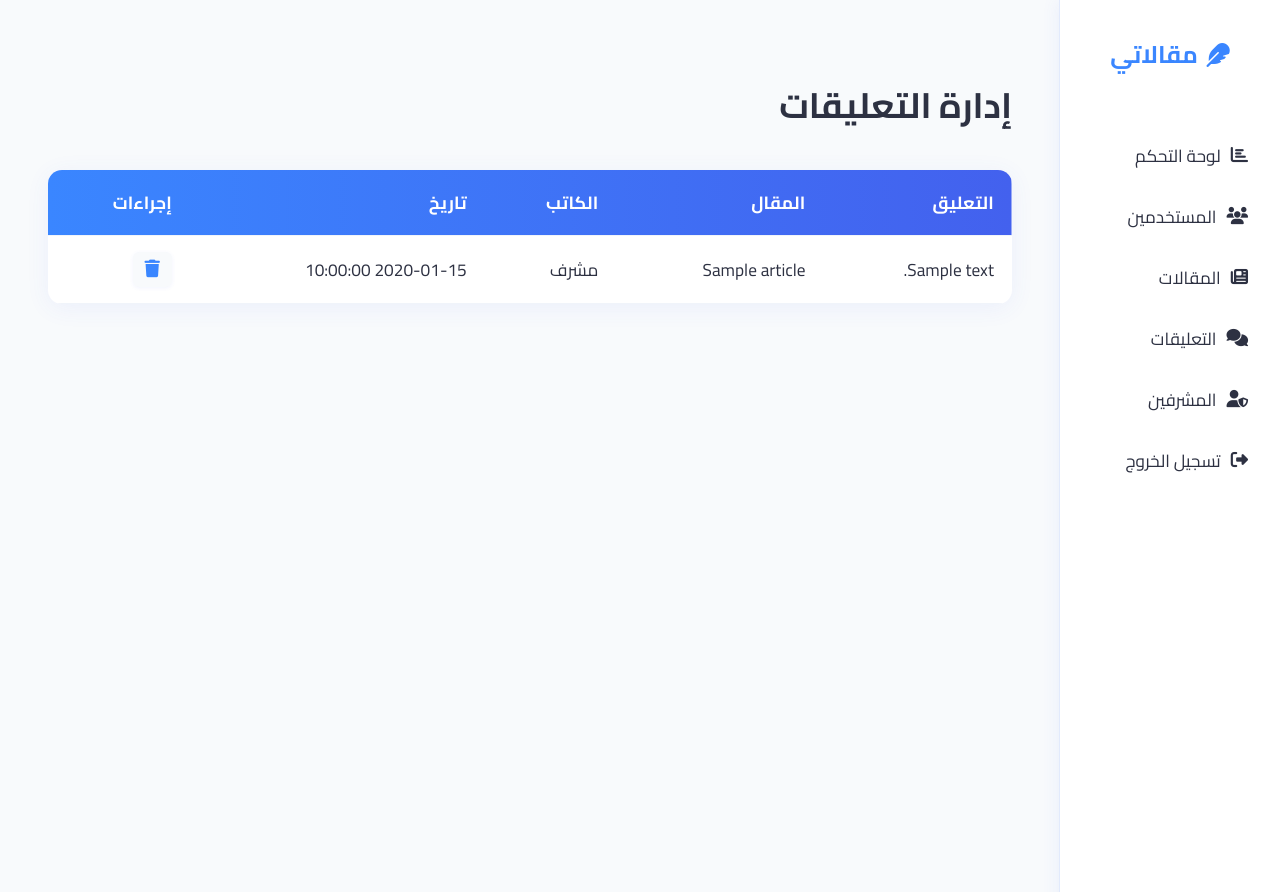
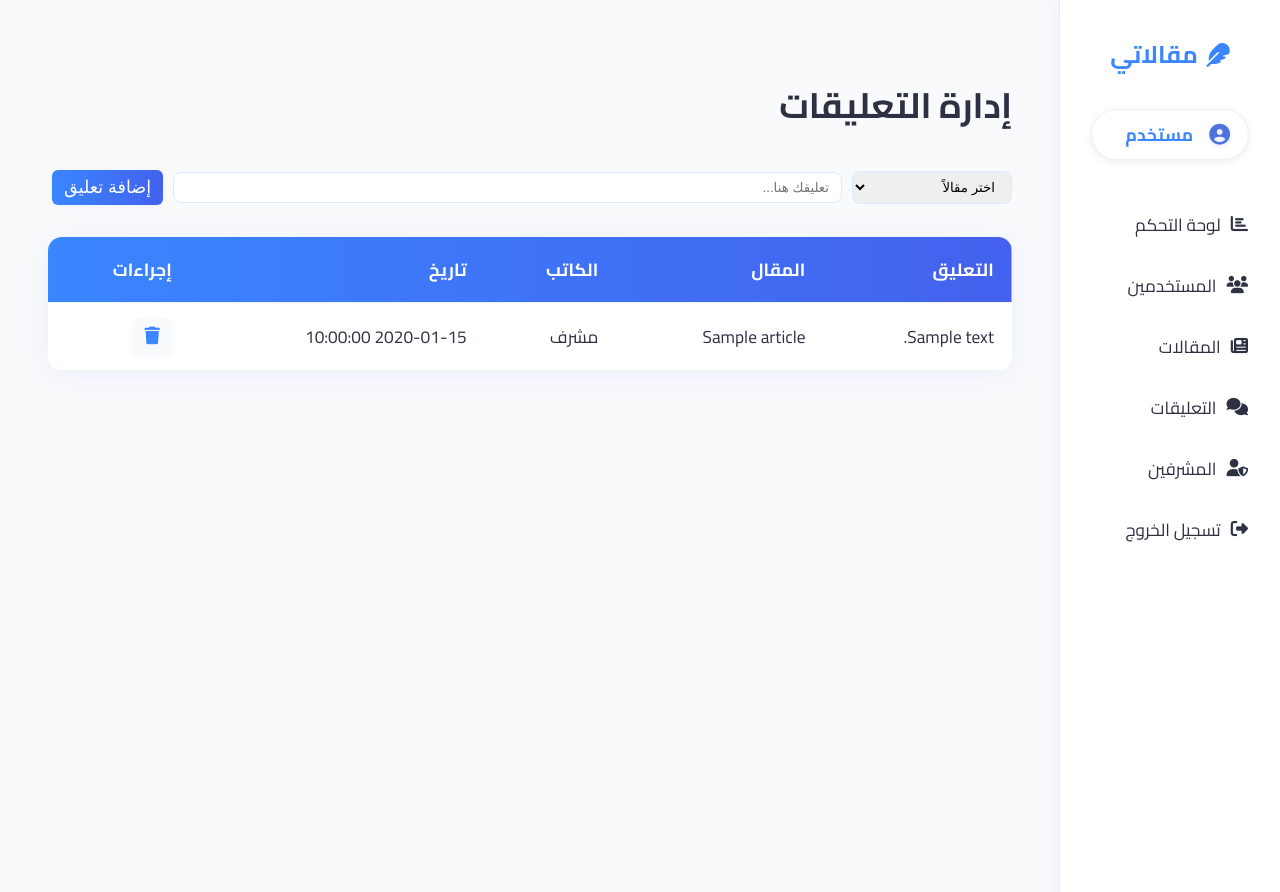
Before and after one commit to mohamedsharshar/article, a PHP site: page /admin/manage_comments.php in a window 1280 px wide. Run offline with PHP 8.4, Linux system fonts and the light colour scheme; tables that the repository leaves empty hold one stand-in row (values such as "Sample post").

Commit message:
Enhance admin panel: update sidebar to display admin username, modify dashboard links for user and admin management, and implement comment management functionality with add and delete options.

```diff
--- a/admin/dashboard.php
+++ b/admin/dashboard.php
@@ -42,10 +42,10 @@ $latest_articles = $pdo->query('SELECT * FROM articles ORDER BY created_at DESC
                     <li><a href="logout.php">تسجيل الخروج</a></li>
                 </ul>
                 <div class="dashboard-actions">
-                    <a href="manage_users.php" class="dashboard-action-btn"><i class="fa fa-users"></i> إدارة المستخدمين</a>
+                    <a href="users.php" class="dashboard-action-btn"><i class="fa fa-users"></i> إدارة المستخدمين</a>
                     <a href="manage_articles.php" class="dashboard-action-btn"><i class="fa fa-newspaper"></i> إدارة المقالات</a>
                     <a href="manage_comments.php" class="dashboard-action-btn"><i class="fa fa-comments"></i> إدارة التعليقات</a>
-                    <a href="manage_admins.php" class="dashboard-action-btn"><i class="fa fa-user-shield"></i> إدارة المشرفين</a>
+                    <a href="admins.php" class="dashboard-action-btn"><i class="fa fa-user-shield"></i> إدارة المشرفين</a>
                 </div>
             </nav>
         </header>
--- a/admin/manage_comments.php
+++ b/admin/manage_comments.php
@@ -1,6 +1,30 @@
 <?php
 session_start();
 require_once '../db.php';
+
+// إضافة تعليق أدمن
+if (isset($_POST['add_comment']) && isset($_POST['article_id'])) {
+    $comment = trim($_POST['comment']);
+    $article_id = intval($_POST['article_id']);
+    if ($comment) {
+        $stmt = $pdo->prepare('INSERT INTO comments (article_id, content, is_admin, admin_id, created_at) VALUES (?, ?, 1, ?, NOW())');
+        $stmt->execute([$article_id, $comment, $_SESSION['admin_id'] ?? null]);
+        header('Location: manage_comments.php?success=1');
+        exit();
+    }
+}
+
+// حذف تعليق
+if (isset($_POST['delete_comment_id'])) {
+    $comment_id = intval($_POST['delete_comment_id']);
+    $pdo->prepare('DELETE FROM comments WHERE id = ?')->execute([$comment_id]);
+    header('Location: manage_comments.php?deleted=1');
+    exit();
+}
+
+// جلب المقالات لاستخدامها في نموذج إضافة تعليق
+$articles_list = $pdo->query('SELECT id, title FROM articles ORDER BY created_at DESC')->fetchAll(PDO::FETCH_ASSOC);
+
 $comments = $pdo->query("SELECT c.*, a.title, IF(is_admin=1,'مشرف','مستخدم') as author_type FROM comments c JOIN articles a ON c.article_id = a.id ORDER BY c.created_at DESC")->fetchAll(PDO::FETCH_ASSOC);
 ?>
 <!DOCTYPE html>
@@ -19,6 +43,19 @@ $comments = $pdo->query("SELECT c.*, a.title, IF(is_admin=1,'مشرف','مستخ
 <?php include 'sidebar.php'; ?>
 <main class="main-content">
     <h1 class="dashboard-title animate__animated animate__fadeInDown">إدارة التعليقات</h1>
+    <!-- نموذج إضافة تعليق أدمن -->
+    <div class="add-comment-admin-modal" style="margin-bottom:24px;">
+        <form action="manage_comments.php" method="post" style="display:flex;gap:10px;align-items:center;flex-wrap:wrap;">
+            <select name="article_id" required style="padding:7px 12px;border-radius:8px;border:1px solid #dbeafe;min-width:160px;">
+                <option value="">اختر مقالاً</option>
+                <?php foreach($articles_list as $art): ?>
+                    <option value="<?= $art['id'] ?>"><?= htmlspecialchars($art['title']) ?></option>
+                <?php endforeach; ?>
+            </select>
+            <input type="text" name="comment" placeholder="تعليقك هنا..." required style="flex:1;padding:7px 12px;border-radius:8px;border:1px solid #dbeafe;">
+            <button type="submit" name="add_comment" class="action-btn" style="background:linear-gradient(90deg,#3a86ff 0%,#4361ee 100%);color:#fff;">إضافة تعليق</button>
+        </form>
+    </div>
     <table class="data-table">
         <thead>
             <tr>
@@ -37,7 +74,10 @@ $comments = $pdo->query("SELECT c.*, a.title, IF(is_admin=1,'مشرف','مستخ
                 <td><?= $comment['author_type'] ?></td>
                 <td><?= htmlspecialchars($comment['created_at']) ?></td>
                 <td>
-                    <button class="action-btn delete-btn"><i class="fa fa-trash"></i></button>
+                    <form method="post" style="display:inline;" onsubmit="return confirm('هل أنت متأكد من حذف هذا التعليق؟');">
+                        <input type="hidden" name="delete_comment_id" value="<?= $comment['id'] ?>">
+                        <button type="submit" class="action-btn delete-btn"><i class="fa fa-trash"></i></button>
+                    </form>
                 </td>
             </tr>
             <?php endforeach; ?>
--- a/admin/sidebar.php
+++ b/admin/sidebar.php
@@ -2,11 +2,25 @@
   <div class="sidebar-logo">
     <i class="fa fa-feather"></i> مقالاتي
   </div>
+  <div class="user-info" style="margin-bottom:18px;">
+    <i class="fa fa-user-circle"></i>
+    <span>
+      <?php
+        if (isset($_SESSION['admin_username'])) {
+          echo htmlspecialchars($_SESSION['admin_username']);
+        } elseif (isset($_SESSION['username'])) {
+          echo htmlspecialchars($_SESSION['username']);
+        } else {
+          echo 'مستخدم';
+        }
+      ?>
+    </span>
+  </div>
   <ul>
     <li><a href="dashboard.php"><i class="fa fa-chart-bar"></i> لوحة التحكم</a></li>
     <li><a href="users.php"><i class="fa fa-users"></i> المستخدمين</a></li>
-    <li><a href="articles.php"><i class="fa fa-newspaper"></i> المقالات</a></li>
-    <li><a href="comments.php"><i class="fa fa-comments"></i> التعليقات</a></li>
+    <li><a href="manage_articles.php"><i class="fa fa-newspaper"></i> المقالات</a></li>
+    <li><a href="manage_comments.php"><i class="fa fa-comments"></i> التعليقات</a></li>
     <li><a href="admins.php"><i class="fa fa-user-shield"></i> المشرفين</a></li>
     <li><a href="logout.php"><i class="fa fa-sign-out-alt"></i> تسجيل الخروج</a></li>
   </ul>
```
Also changed, not shown: admin/logout.php (added, +8 -0 lines).
